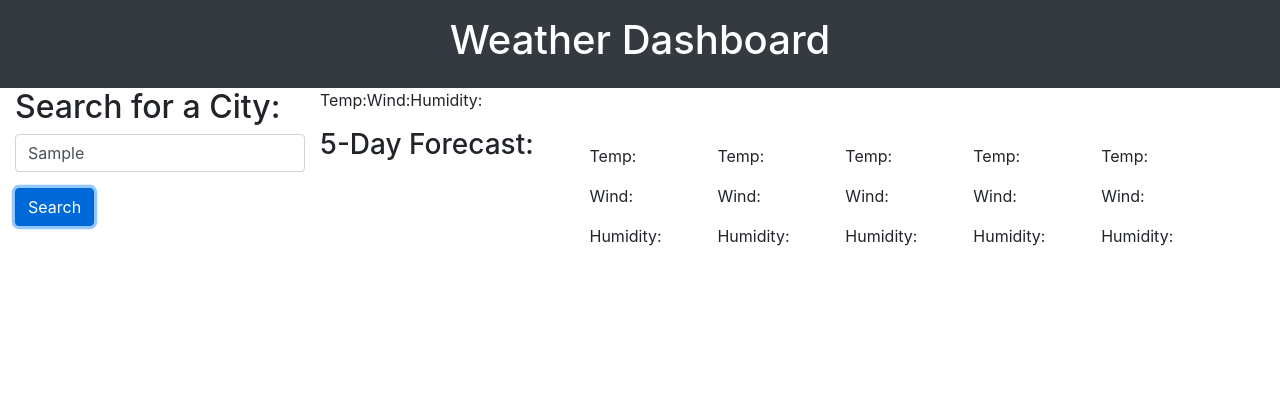
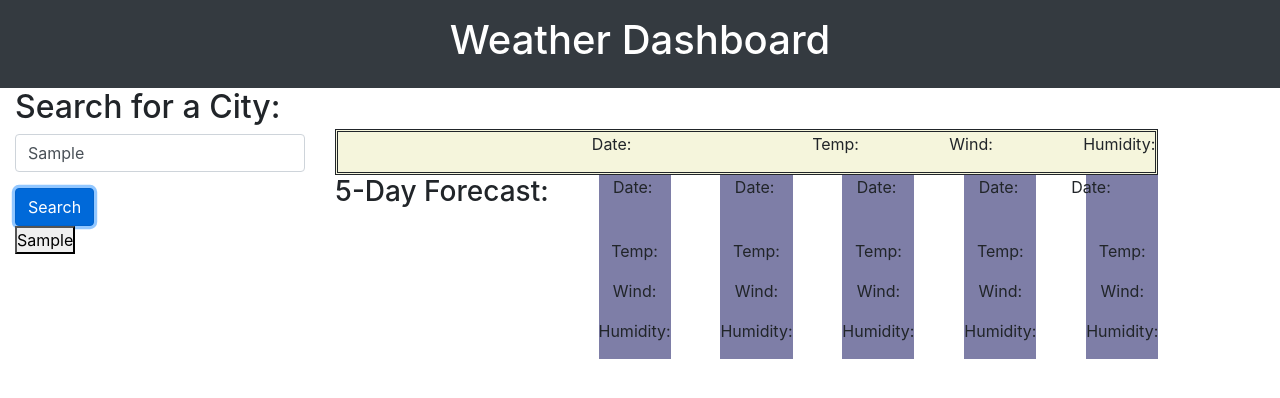
Before and after one commit to mramazant/Weather-Dashboard, a plain HTML site: page index.html in a window 1280 px wide. Both pictures are taken after typing "Sample" into the empty fields and a click on the button "Search". Drawn offline with nearby package versions, Linux system fonts and the light colour scheme; no server answers.

Commit message:
pushing initial html css readme and js files

```diff
--- a/assets/css/style.css
+++ b/assets/css/style.css
@@ -0,0 +1,53 @@
+*{
+    box-sizing: border-box;
+        padding: 0;
+        margin: 0;
+}
+
+
+
+
+#forecast{
+height: 100%;
+width: 100%;
+margin: auto;
+text-align: center;
+
+}
+
+#cityData{
+height: 150%;
+width: 100%;
+margin: auto;
+margin-top: 5%;
+border-top: 50%;
+text-align: center;
+justify-content: space-between;
+border-style: double;
+border-width: 70%;
+background-color: beige;
+
+
+}
+
+.infoBox{
+    background-color: rgb(126, 126, 167);
+    background-size: cover;
+    background-position: 150%;
+   }
+
+#date1 {
+    margin-left: 20%;
+}
+#date2 {
+    margin-left: 20%;
+}
+#date3 {
+    margin-left: 20%;
+}
+#date4 {
+    margin-left: 20%;
+}
+#date5 {
+    margin-left: 20%;
+}
--- a/assets/js/script.js
+++ b/assets/js/script.js
@@ -1,23 +1,16 @@
 //VARIABLE DECLERATIONS
 var userInput = document.getElementById("user-input")
 var userForm = document.getElementById("form-sbt")
-// var dayForecast = document.getElementById("current-forecast")
-
+var lastSearchButtons = document.getElementById("lastSearches")
 var weatherAPI =
 "http://api.openweathermap.org/data/2.5/forecast?";
 var APIkey =
 "5fe44141691d9e8fa70ff348cd16290d"
-
 //function is responsible for getting the lat/lon for the city passed
 function fetchCoordinates(city){
-    //this will make the call to get the coordinates for that city
+//this will make the call to get the coordinates for that city
 var rootEndpoint = "http://api.openweathermap.org/geo/1.0/direct";
-
-
 var apiCall = rootEndpoint + "?q=" + city + "&appid=" + APIkey;
-
- console.log(apiCall)
-
  fetch(apiCall)
  .then(function (response){
     return response.json();
@@ -26,9 +19,9 @@ var apiCall = rootEndpoint + "?q=" + city + "&appid=" + APIkey;
     var lat = data[0].lat;
     var lon = data[0].lon;
    fetchWeather(lat, lon);
-
  })
 }
+renderButtons();
 //function is reponsible for making api call with the user search term
 function fetchWeather(lat, lon){
     var apiCall = weatherAPI +
@@ -40,30 +33,18 @@ function fetchWeather(lat, lon){
     return response.json();
 })
     .then (function(data){
-    //take the temp and lets display to the user as an h1
-
     renderCards(data.list);
-    //append to DOM
 });
 };
+//getting informations from array
 function renderCards(info) {
-    // var h1El = document.createElement("h1")
-    // h1El.textContent = info[0].main.temp;
-    // dayForecast.append(h1El);
-    console.log(info);
     renderDayForecast(1, info[0]);
-    renderDayForecast(2, info[8]);
-    renderDayForecast(3, info[16]);
-    renderDayForecast(4, info[24]);
-    renderDayForecast(5, info[32]);
-    // var date = document.getElementById("date1")
-    // var temperatur = document.getElementById("temp1")
-    // var wind = document.getElementById("wind1")
-    // var humidity = document.getElementById("humidity1")
-    // temperatur.textContent = info[0].main.temp
-    // date.textContent = info[0].dt_txt
-    // wind.textContent = info[0].wind.speed
-    // humidity.textContent = info[0].main.humidity
+    renderDayForecast(2, info[7]);
+    renderDayForecast(3, info[15]);
+    renderDayForecast(4, info[23]);
+    renderDayForecast(5, info[31]);
+    renderDayForecast(6, info[39]);
+    document.getElementById("cityName");
 }
 function renderDayForecast(forecastDay, data){
     var date = document.getElementById("date" + forecastDay)
@@ -71,53 +52,55 @@ function renderDayForecast(forecastDay, data){
     var wind = document.getElementById("wind" + forecastDay)
     var humidity = document.getElementById("humidity" + forecastDay)
     var icon = document.getElementById("icon" + forecastDay)
+    var iconsrc = `https://openweathermap.org/img/wn/${data.weather[0].icon}@2x.png`
+    icon.src = iconsrc
     temperatur.textContent = data.main.temp
     date.textContent = data.dt_txt
     wind.textContent = data.wind.speed
     humidity.textContent = data.main.humidity
-    // icon.textContent = data.weather.icon
 };
 //this function is responsible for form submission by capturing user input
 function handleFormSubmit(e) {
     e.preventDefault();
     var input = userInput.value
-
-//make an api call with that search term and confirm
-//data is sent back
-    //fetchWeather(input)
-
-    fetchCoordinates(input);
+    if (input) {
+        fetchCoordinates(input);
+    setLocalStorage(input);
+    }
 }
-
 //EVENT LISTENERS
-
 userForm.addEventListener("submit", handleFormSubmit);
-
-var lastSearchButtons = document.getElementById("lastSearches")
-function setLocalStorage(city){
+    function setLocalStorage(city){
+    var cities;
+    cities = localStorage.getItem("city")
+    if (cities == null){
+        cities = [];
+    } else{
+        cities = JSON.parse(cities)
+    }
+    cities.push(city);
+    localStorage.setItem("city", JSON.stringify(cities))
+    renderButtons();
+    }
+    function clearRenderButtons (){
+        lastSearchButtons.innerHTML = ""
+    }
+    function renderButtons () {
+        var cities;
+    cities = localStorage.getItem("city")
+    if (cities == null){
+        cities = [];
+    } else{
+        cities = JSON.parse(cities)
+    }
+        clearRenderButtons();
 for (i = 0; i<cities.length; i++){
-    var cities = [];
-    cities.push(city);
-    localStorage.setItem("city", cities)
+//creating button for last searches
     var button = document.createElement("button");
     button.textContent = cities[i];
-    lastSearchButtons.append(button);
-    button.setAttribute("onclick", `renderCards("${cities[i]}")`)
-}
-    lastSearchButtons.addEventListener("click", getLocalStorage);
-    function getLocalStorage(){
-        lastSearchButtons.textContent = localStorage.getItem("cities");
+    button.addEventListener("click", (event)=> {
+        fetchCoordinates(event.target.innerHTML)
+    })
+    lastSearchButtons.appendChild(button);
+ }
     }
-};
-
-
-//local storage
-
-//create an empty array to that array
-
-//push that value (name of the city)
-
-// localStorage.setItem('cities', )
-// localStorage.setItem("cities", )
-
-//['austin', 'denver', 'seattle']
--- a/index.html
+++ b/index.html
@@ -5,6 +5,7 @@
     <meta http-equiv="X-UA-Compatible" content="IE=edge">
     <meta name="viewport" content="width=device-width, initial-scale=1.0">
     <title>Document</title>
+    <link rel="stylesheet" href="assets/css/style.css">
     <link rel="stylesheet"
     href="https://cdn.jsdelivr.net/npm/bootstrap@4.6.2/dist/css/bootstrap.min.css"
     integrity="sha384-xOolHFLEh07PJGoPkLv1IbcEPTNtaed2xpHsD9ESMhqIYd0nLMwNLD69Npy4HI+N"
@@ -25,72 +26,63 @@
                         id="user-input"
                         aria-describedby="userInput">
                     </div>
-                        <button type="submit"
+                        <button type="submit" id="submitButton"
                         class="btn btn-primary">Search
                         </button>
-                        <div>
-                            <ul id="lastSearches"></ul>
-                        </div>
                 </form>
+                    <div>
+                        <ul id="lastSearches"></ul>
+                    </div>
             </aside>
             <div class="col-8 d-flex flex-column">
                 <section id="cityData" class="row">
-                    <p id="date1" class="datesSize"></p>
-                    <picture id="pic1"></picture>
+                    <h2 id="cityName"></h2>
+                    <p id="date1">Date:</p>
+                    <img id="icon1"></img>
                     <p>Temp: <span id="temp1"></span></p>
                     <p>Wind: <span id="wind1"></span></p>
                     <p>Humidity: <span id="humidity1"></span></p>
                 </section>
                 <section id="forecast" class="row justify-content-between">
                     <h3>5-Day Forecast:</h3>
-                    <div class="weatherBox">
-                        <p id="date1" class="datesSize"></p>
-                        <picture id="pic1"></picture>
-                        <p>Temp: <span id="temp1"></span></p>
-                        <p>Wind: <span id="wind1"></span></p>
-                        <p>Humidity: <span id="humidity1"></span></p>
-
-                    </div>
-                    <div class="weatherBox">
-                        <p id="date2"  class="row justify-content-between"></p>
-                        <picture id="pic2"></picture>
+                    <div class="infoBox">
+                        <p id="date2" class="row justify-content-between">Date:</p>
+                        <img id="icon2"></img>
                         <p>Temp: <span id="temp2"></span></p>
                         <p>Wind: <span id="wind2"></span></p>
                         <p>Humidity: <span id="humidity2"></span></p>
-
                     </div>
-                    <div class="weatherBox">
-                        <p id="date3"  class="row justify-content-between"></p>
-                        <picture id="pic3"></picture>
+                    <div class="infoBox">
+                        <p id="date3"  class="row justify-content-between">Date:</p>
+                        <img id="icon3"></img>
                         <p>Temp: <span id="temp3"></span></p>
                         <p>Wind: <span id="wind3"></span></p>
                         <p>Humidity: <span id="humidity3"></span></p>
-
                     </div>
-                    <div class="weatherBox">
-                        <p id="date4"  class="row justify-content-between"></p>
-                        <picture id="pic4"></picture>
+                    <div class="infoBox">
+                        <p id="date4"  class="row justify-content-between">Date:</p>
+                        <img id="icon4"></img>
                         <p>Temp: <span id="temp4"></span></p>
                         <p>Wind: <span id="wind4"></span></p>
                         <p>Humidity: <span id="humidity4"></span></p>
-
                     </div>
-                    <div class="weatherBox">
-                        <p id="date5"  class="row justify-content-between"></p>
-                        <picture id="pic5"></picture>
+                    <div class="infoBox">
+                        <p id="date5"  class="row justify-content-between">Date:</p>
+                        <img id="icon5"></img>
                         <p>Temp: <span id="temp5"></span></p>
                         <p>Wind: <span id="wind5"></span></p>
                         <p>Humidity: <span id="humidity5"></span></p>
-
+                    </div>
+                    <div class="infoBox">
+                        <p id="date6"  class="row justify-content-between">Date:</p>
+                        <img id="icon6"></img>
+                        <p>Temp: <span id="temp6"></span></p>
+                        <p>Wind: <span id="wind6"></span></p>
+                        <p>Humidity: <span id="humidity6"></span></p>
                     </div>
 
                 </section>
             </div>
-
-            <!-- <section
-            id="current-forecast">
-            </section> -->
-
         </div>
     </main>
     <script src=
```
